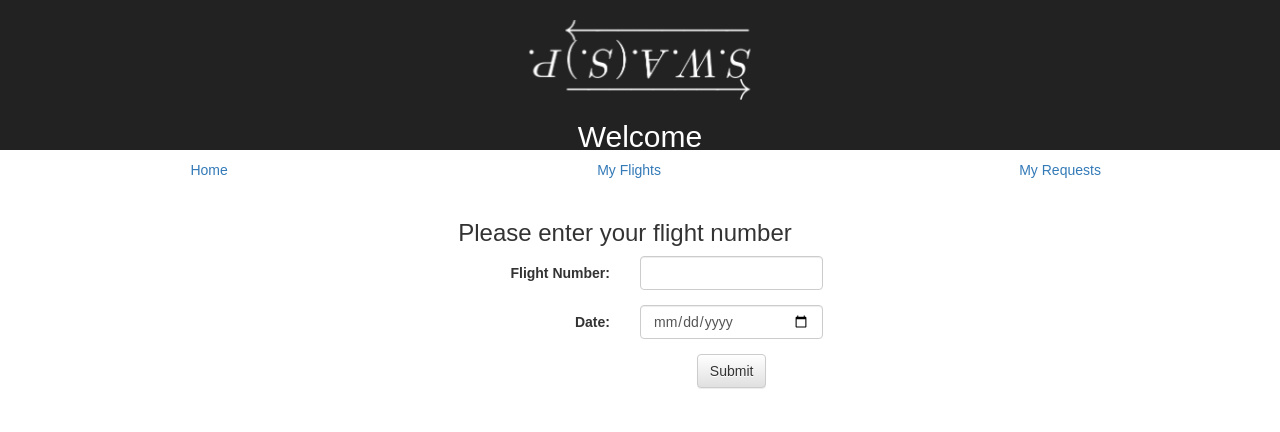
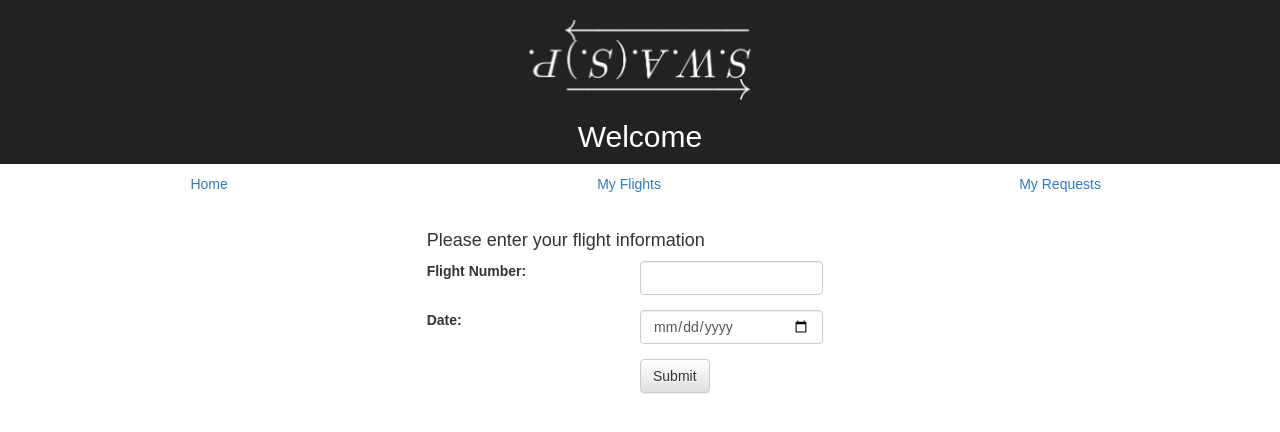
Before and after one commit to swasp/wecamp, a React (Create React App) app in the folder web/: page / in a window 1280 px wide. Shown: the top 432 px of the page. Built offline with nearby package versions, Linux system fonts and the light colour scheme.

Commit message:
Add a bit of make up

```diff
--- a/web/src/App.css
+++ b/web/src/App.css
@@ -9,7 +9,7 @@
 
 .App-header {
   background-color: #222;
-  height: 150px;
+  height: 164px;
   padding: 20px;
   color: white;
 }
@@ -45,3 +45,16 @@ tr, td, th {
 img.equipment {
   height: 700px;
 }
+
+form.flightform {
+  padding-top: 7px;
+  margin-bottom: 0;
+  text-align: left;
+}
+
+div.flightsheader {
+  left: 33.33333333%;
+  width: 33.33333333%;
+  text-align: left;
+  padding-top: 7px;
+}
--- a/web/src/Forms/FlightForm.js
+++ b/web/src/Forms/FlightForm.js
@@ -27,17 +27,17 @@ class FlightForm extends Component {
     render() {
         return (
             <div className="center">
-            <form onSubmit={this.handleSubmit} className="row col-md-4 col-md-push-4 form-horizontal">
-                <h3>Please enter your flight number</h3>
+            <form onSubmit={this.handleSubmit} className="row col-md-4 col-md-push-4 form-horizontal flightform">
+                <h4>Please enter your flight information</h4>
                 <div className="form-group">
-                    <label className="col-md-6 control-label" htmlFor="flightNumberInput">Flight Number:</label>
+                    <label className="col-md-6" htmlFor="flightNumberInput">Flight Number:</label>
                     <div className="col-md-6">
                         <input className="form-control" id="flightNumberInput" type="text" value={this.state.flightNumber} onChange={this.handleFlightNumberChange} />
                     </div>
                 </div>
                 <div className="clearfix"></div>
                 <div className="form-group">
-                    <label className="col-md-6 control-label" htmlFor="flightDateInput">Date:</label>
+                    <label className="col-md-6" htmlFor="flightDateInput">Date:</label>
                     <div className="col-md-6">
                         <input className="form-control" id="flightDateInput" type="date" value={this.state.date} onChange={this.handleDateChange} />
                     </div>
--- a/web/src/Views/MyFlights.js
+++ b/web/src/Views/MyFlights.js
@@ -16,8 +16,8 @@ class MyFlights extends Component {
     render() {
         return (
         <div>
-            <div className="col-md-12">
-                <h1>My Flights</h1>
+            <div className="col-md-12 flightsheader">
+                <h4>You have following flights listed</h4>
             </div>
             <ul className="col-md-12">
                 {this.state.items.flights.map(item=><Flight flight={item} />)}
```
